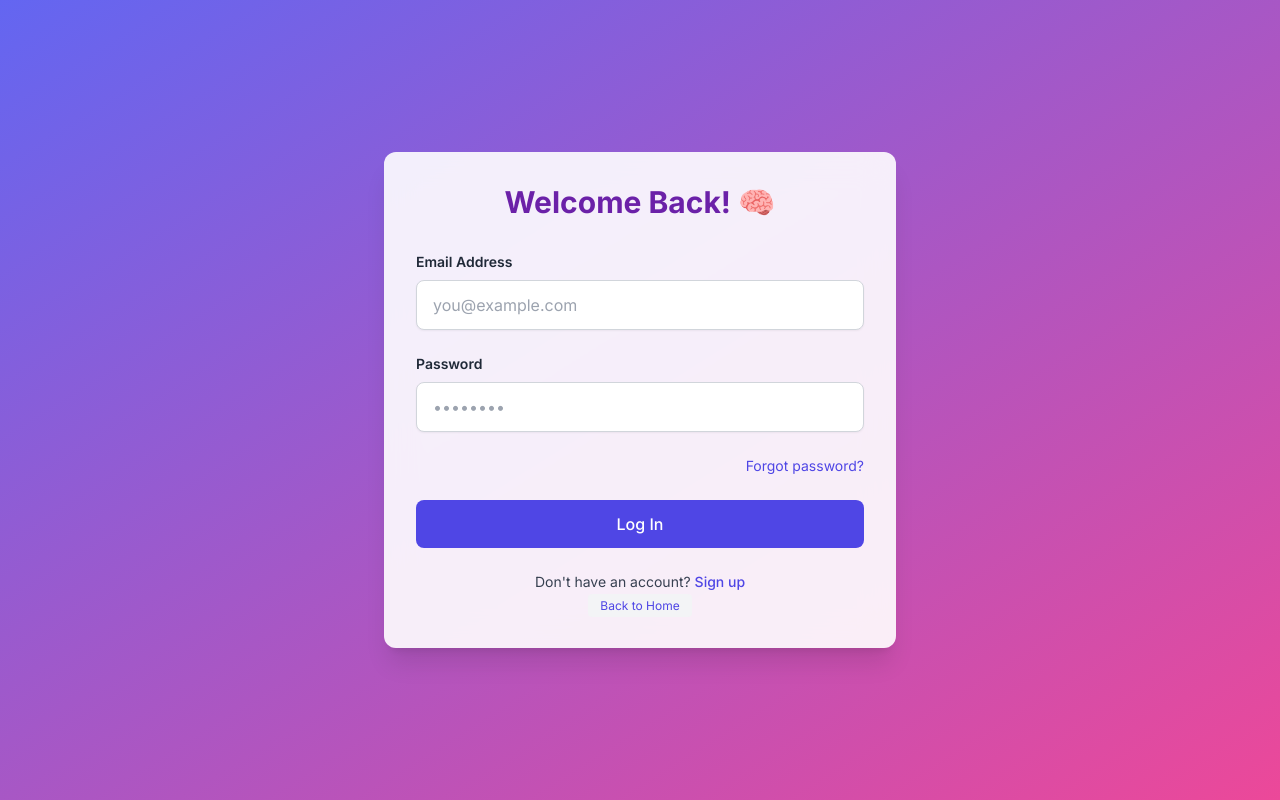
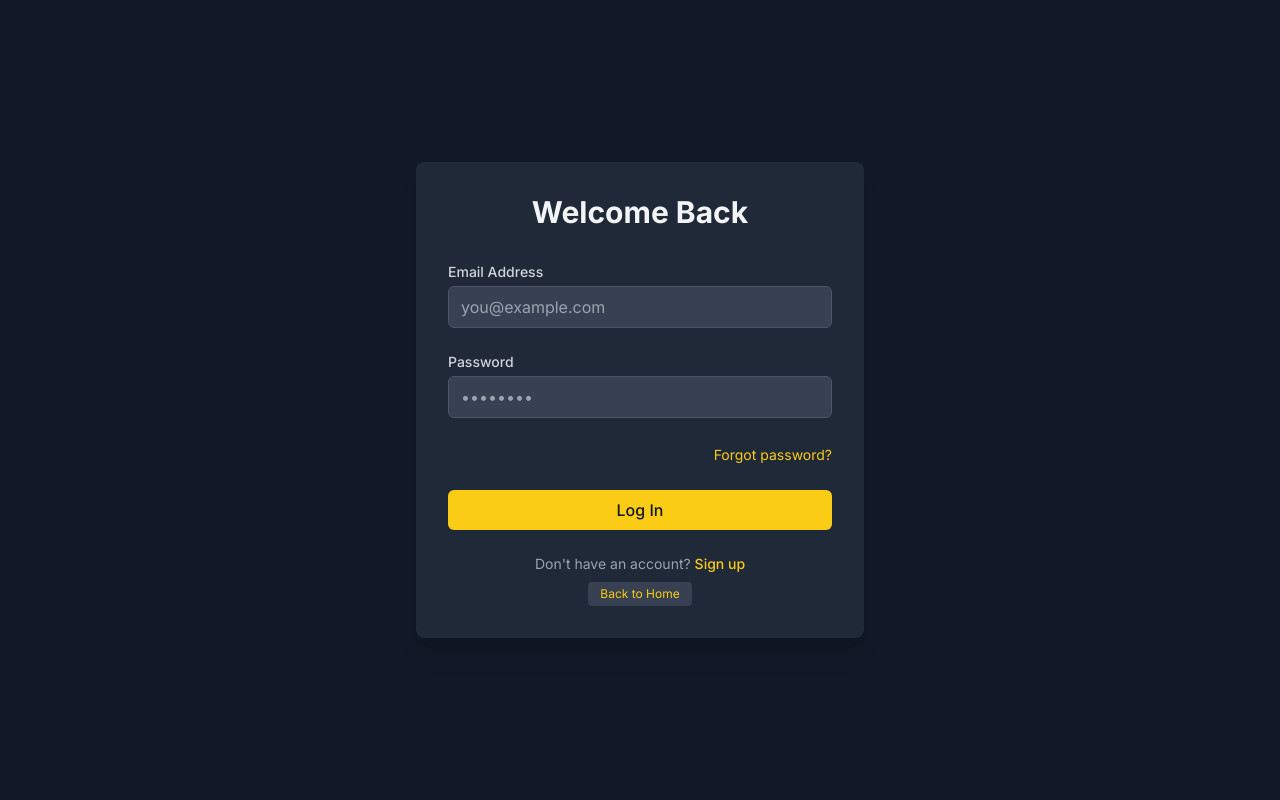
Before and after one commit to PremKaneriya/Quiz-Web-App, a Next.js app: page /login in a window 1280 px wide. Built offline with nearby package versions, Linux system fonts and the light colour scheme.

Commit message:
Updated UI

```diff
--- a/src/app/login/page.tsx
+++ b/src/app/login/page.tsx
@@ -6,6 +6,8 @@ import { useState } from "react";
 import { useRouter } from "next/navigation";
 import toast, { Toaster } from "react-hot-toast";
 import { type } from "os";
+import { div, h1, form, label, input, a, button, p } from "framer-motion/client";
+import Link from "next/link";
 
 export default function Login() {
   const router = useRouter();
@@ -47,23 +49,15 @@ export default function Login() {
   };
 
   return (
-    <div className="flex items-center justify-center min-h-screen bg-gradient-to-br from-indigo-500 to-pink-500 px-4 sm:px-0 relative">
+  <div className="flex items-center justify-center min-h-screen bg-gray-900 px-4 sm:px-0">
       <Toaster position="top-center" reverseOrder={false} />
-
-      {/* Hero Image */}
-      <div className="absolute inset-0 opacity-20"></div>
-
-      <div className="relative z-10 w-full max-w-lg bg-white bg-opacity-90 backdrop-blur-lg rounded-xl shadow-xl p-6 sm:p-8">
-        <h1 className="text-2xl sm:text-3xl font-bold text-center text-purple-800 mb-6 sm:mb-8">
-          Welcome Back! 🧠
+      <div className="w-full max-w-md bg-gray-800 rounded-lg shadow-xl p-6 sm:p-8">
+        <h1 className="text-2xl sm:text-3xl font-bold text-center text-gray-100 mb-6 sm:mb-8">
+          Welcome Back
         </h1>
-
         <form onSubmit={handleSubmit} className="space-y-4 sm:space-y-6">
           <div>
-            <label
-              htmlFor="email"
-              className="block text-sm font-semibold text-gray-800"
-            >
+            <label htmlFor="email" className="block text-sm font-medium text-gray-300">
               Email Address
             </label>
             <input
@@ -72,17 +66,13 @@ export default function Login() {
               type="email"
               value={user.email}
               onChange={handleInputChange}
-              className="mt-2 block w-full px-3 py-2 sm:px-4 sm:py-3 border border-gray-300 rounded-lg shadow-sm focus:outline-none focus:ring-4 focus:ring-indigo-400 focus:border-indigo-400 text-gray-900"
+              className="mt-1 block w-full px-3 py-2 bg-gray-700 border border-gray-600 rounded-md text-gray-100 placeholder-gray-400 focus:outline-none focus:ring-2 focus:ring-yellow-400 focus:border-yellow-400"
               placeholder="you@example.com"
               required
             />
           </div>
-
           <div>
-            <label
-              htmlFor="password"
-              className="block text-sm font-semibold text-gray-800"
-            >
+            <label htmlFor="password" className="block text-sm font-medium text-gray-300">
               Password
             </label>
             <input
@@ -91,49 +81,40 @@ export default function Login() {
               type="password"
               value={user.password}
               onChange={handleInputChange}
-              className="mt-2 block w-full px-3 py-2 sm:px-4 sm:py-3 border border-gray-300 rounded-lg shadow-sm focus:outline-none focus:ring-4 focus:ring-indigo-400 focus:border-indigo-400 text-gray-900"
+              className="mt-1 block w-full px-3 py-2 bg-gray-700 border border-gray-600 rounded-md text-gray-100 placeholder-gray-400 focus:outline-none focus:ring-2 focus:ring-yellow-400 focus:border-yellow-400"
               placeholder="••••••••"
               required
             />
           </div>
-
-          <div className="text-right text-sm">
-            <a href="#" className="text-indigo-600 hover:text-indigo-800">
+          <div className="text-right">
+            <a href="#" className="text-sm text-yellow-400 hover:text-yellow-300">
               Forgot password?
             </a>
           </div>
-
-          <div>
           <button
             type="submit"
             disabled={loading}
-              className="w-full px-4 py-2 sm:px-5 sm:py-3 font-medium text-white bg-indigo-600 rounded-lg hover:bg-indigo-700 focus:outline-none focus:ring-4 focus:ring-indigo-500 transition ease-in-out duration-150 disabled:bg-indigo-300 disabled:cursor-not-allowed"
+            className="w-full px-4 py-2 font-medium text-gray-900 bg-yellow-400 rounded-md hover:bg-yellow-500 focus:outline-none focus:ring-2 focus:ring-yellow-300 transition duration-150 ease-in-out disabled:bg-gray-500 disabled:text-gray-300 disabled:cursor-not-allowed"
           >
             {loading ? "Logging in..." : "Log In"}
           </button>
-          </div>
         </form>
-
         {error && (
-          <p className="mt-4 text-center text-sm text-red-500">{error}</p>
+          <p className="mt-4 text-center text-sm text-red-400">{error}</p>
         )}
-
         <div className="mt-6 text-center">
-          <p className="text-sm text-gray-700">
-            Don't have an account?{" "}
-            <a
-              href="/signup"
-              className="font-medium text-indigo-600 hover:text-indigo-800"
-            >
+          <p className="text-sm text-gray-400">
+            Don't have an account?{' '}
+            <Link href="/signup" className="font-medium text-yellow-400 hover:text-yellow-300">
               Sign up
-            </a>
+            </Link>
           </p>
-          <a
+          <Link
             href="/"
-            className=" text-indigo-600 text-xs px-3 py-1 bg-gray-100 rounded hover:text-indigo-800 transition duration-300"
+            className="inline-block mt-2 text-yellow-400 text-xs px-3 py-1 bg-gray-700 rounded hover:bg-gray-600 transition duration-300"
           >
             Back to Home
-          </a>
+          </Link>
         </div>
       </div>
     </div>
--- a/src/app/page.tsx
+++ b/src/app/page.tsx
@@ -1,32 +1,27 @@
 /* eslint-disable react/no-unescaped-entities */
+import { div, h1, span, nav } from "framer-motion/client";
 import Link from "next/link";
 import React from "react";
 
 export default function Home() {
   return (
     <>
-      <div className="flex flex-col items-center justify-center min-h-screen bg-gradient-to-r from-indigo-600 to-purple-600 text-white px-4 sm:px-0 relative">
-        {/* Background Illustration */}
-        <div className="absolute inset-0 opacity-30"></div>
-
-        {/* Overlay Content */}
-        <div className="relative z-10 flex flex-col items-center space-y-4 sm:space-y-8">
-          {/* Header Section */}
-          <h1 className="text-3xl sm:text-5xl font-extrabold tracking-tight text-center">
-            Welcome to <span className="text-yellow-300">QuizMaster</span> 🧠
+      <div className="flex flex-col items-center justify-center min-h-screen bg-gray-900 text-gray-100 px-4 sm:px-0">
+        <div className="flex flex-col items-center space-y-8">
+          <h1 className="text-3xl sm:text-5xl font-bold tracking-tight text-center">
+            Welcome to <span className="text-yellow-400">QuizMaster</span>
           </h1>
 
-          {/* Navigation Buttons */}
-          <nav className="flex flex-col sm:flex-row gap-4 sm:gap-6 mt-6 sm:mt-10">
+          <nav className="flex flex-col sm:flex-row gap-4 sm:gap-6 mt-6">
             <Link
               href="/signup"
-              className="text-white bg-yellow-400 hover:bg-yellow-500 focus:ring-4 focus:outline-none focus:ring-yellow-300 font-semibold rounded-xl text-lg px-6 py-3 shadow-lg transition ease-in-out duration-150"
+              className="text-gray-900 bg-yellow-400 hover:bg-yellow-500 focus:ring-2 focus:outline-none focus:ring-yellow-300 font-medium rounded-lg text-lg px-6 py-2 transition-colors duration-200"
             >
               Sign Up
             </Link>
             <Link
               href="/login"
-              className="text-white bg-pink-500 hover:bg-pink-600 focus:ring-4 focus:outline-none focus:ring-pink-300 font-semibold rounded-xl text-lg px-6 py-3 shadow-lg transition ease-in-out duration-150"
+              className="text-gray-100 bg-gray-700 hover:bg-gray-600 focus:ring-2 focus:outline-none focus:ring-gray-500 font-medium rounded-lg text-lg px-6 py-2 transition-colors duration-200"
             >
               Login
             </Link>
--- a/src/app/quizPageOne/page.tsx
+++ b/src/app/quizPageOne/page.tsx
@@ -321,20 +321,19 @@ const QuizManager: React.FC = () => {
               onClick={toggleDarkMode}
               className={`
         flex items-center justify-center
-        w-28 h-9 rounded-full text-sm
+        w-28 h-9 rounded-lg text-sm
         transform transition-all duration-300 ease-in-out
         ${
           darkMode
             ? "bg-indigo-700 hover:bg-indigo-600 text-white"
-            : "bg-yellow-400 hover:bg-yellow-300 text-gray-800"
+            : "bg-blue-300 hover:bg-blue-300 text-gray-800"
         }
-        hover:scale-105 focus:outline-none focus:ring-2 focus:ring-offset-1
         ${darkMode ? "focus:ring-indigo-500" : "focus:ring-yellow-500"}
         shadow-md
       `}
             >
               <div className="flex items-center space-x-1">
-                <span className="text-base">{darkMode ? "🌙" : "☀️"}</span>
+                <span className="text-base">{darkMode ? "☀️" : "🌚"}</span>
                 <span className="font-medium">
                   {darkMode ? "Light" : "Dark"}
                 </span>
```
Also changed, not shown: src/app/signup/page.tsx (+31 -32 lines). Lines whose indentation alone changed are shown as unchanged.
